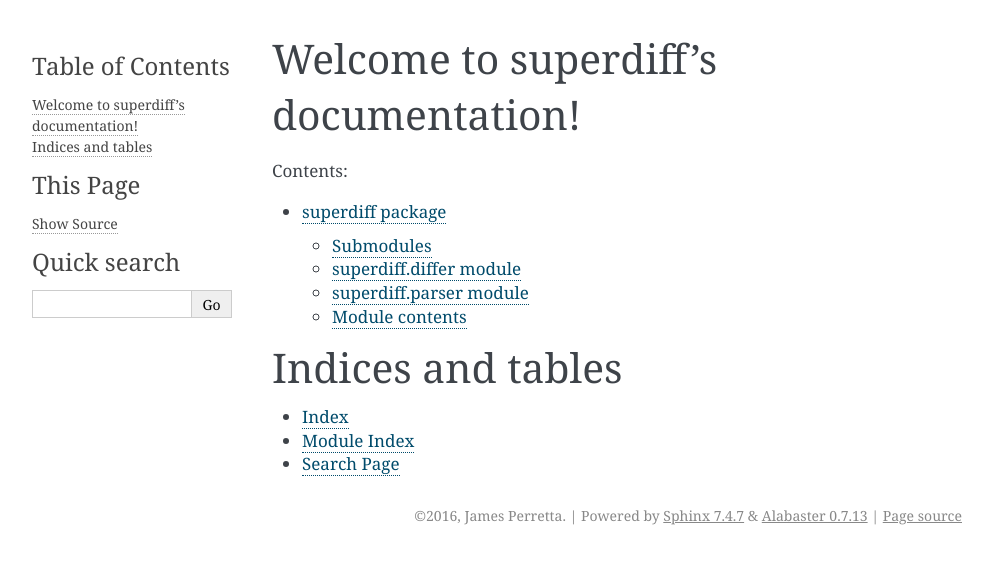
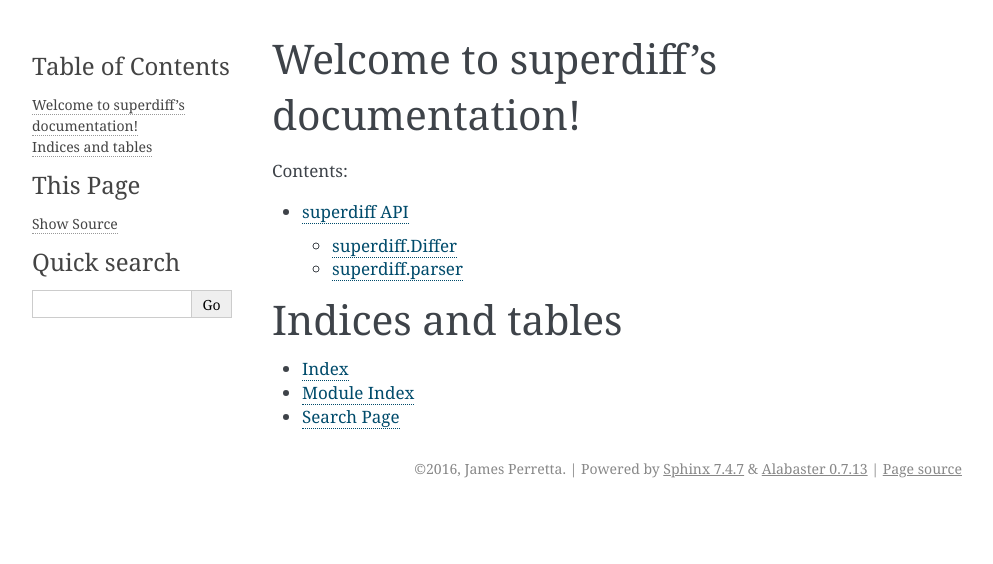
Before and after one commit to james-perretta/superdiff, a Sphinx documentation site: the page built from docs/index.rst, in a window 1280 px wide. Shown: the top 564 px of the page, without its empty margins (148-1141 px from the left). Built offline with Sphinx 7.4.7, drawn with Linux system fonts in a browser that asks for light colours.

```diff
--- a/docs/superdiff.rst
+++ b/docs/superdiff.rst
@@ -1,29 +1,18 @@
-superdiff package
+superdiff API
 =================
 
-Submodules
-----------
-
-superdiff.differ module
------------------------
-
+superdiff.Differ
+----------------------
 .. automodule:: superdiff.differ
     :members:
     :undoc-members:
+    :special-members: __init__
 
-superdiff.parser module
+
+superdiff.parser
 -----------------------
 
 .. automodule:: superdiff.parser
     :members:
     :undoc-members:
     :show-inheritance:
-
-
-Module contents
----------------
-
-.. automodule:: superdiff
-    :members:
-    :undoc-members:
-    :show-inheritance:
```
Also changed, not shown: 1 other file.
